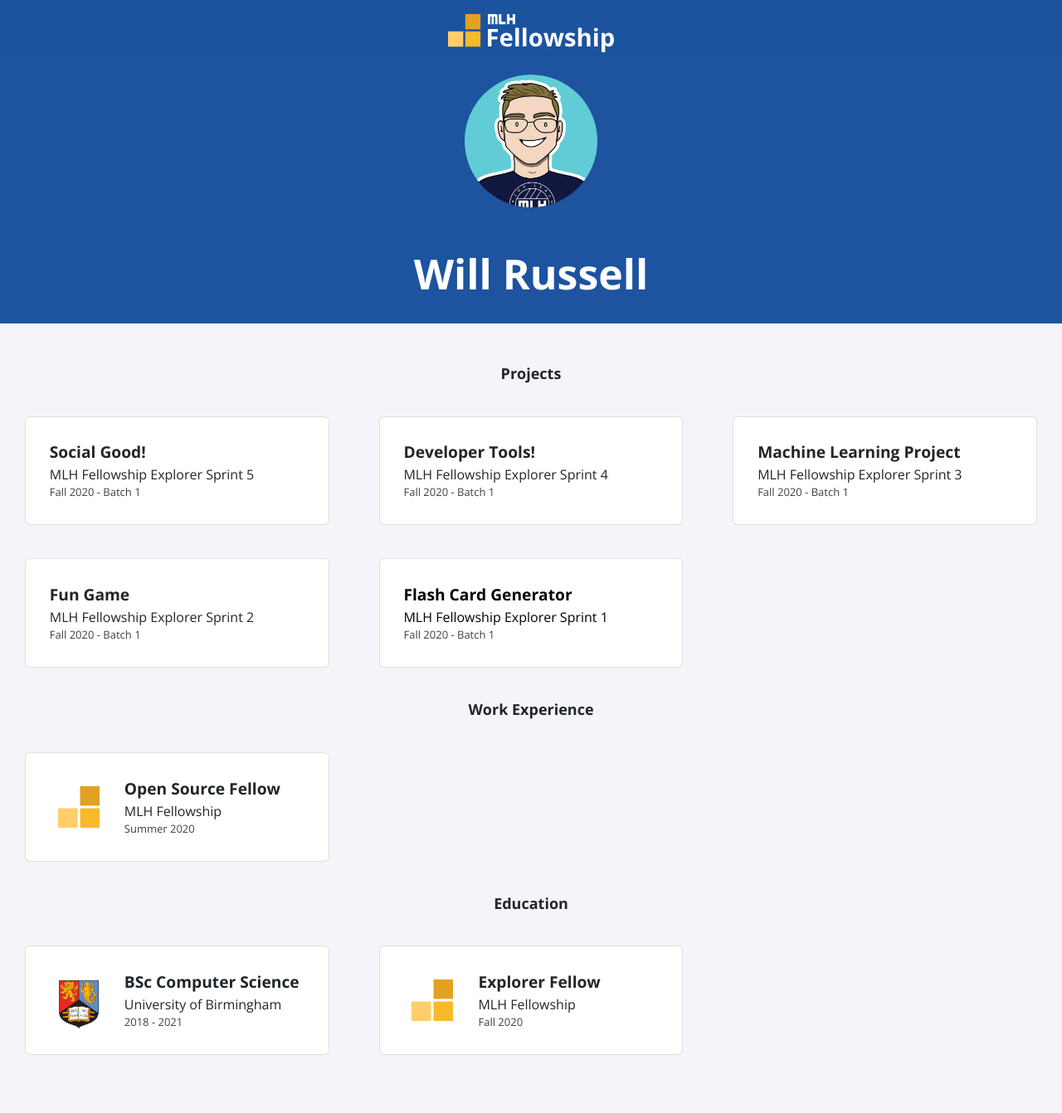
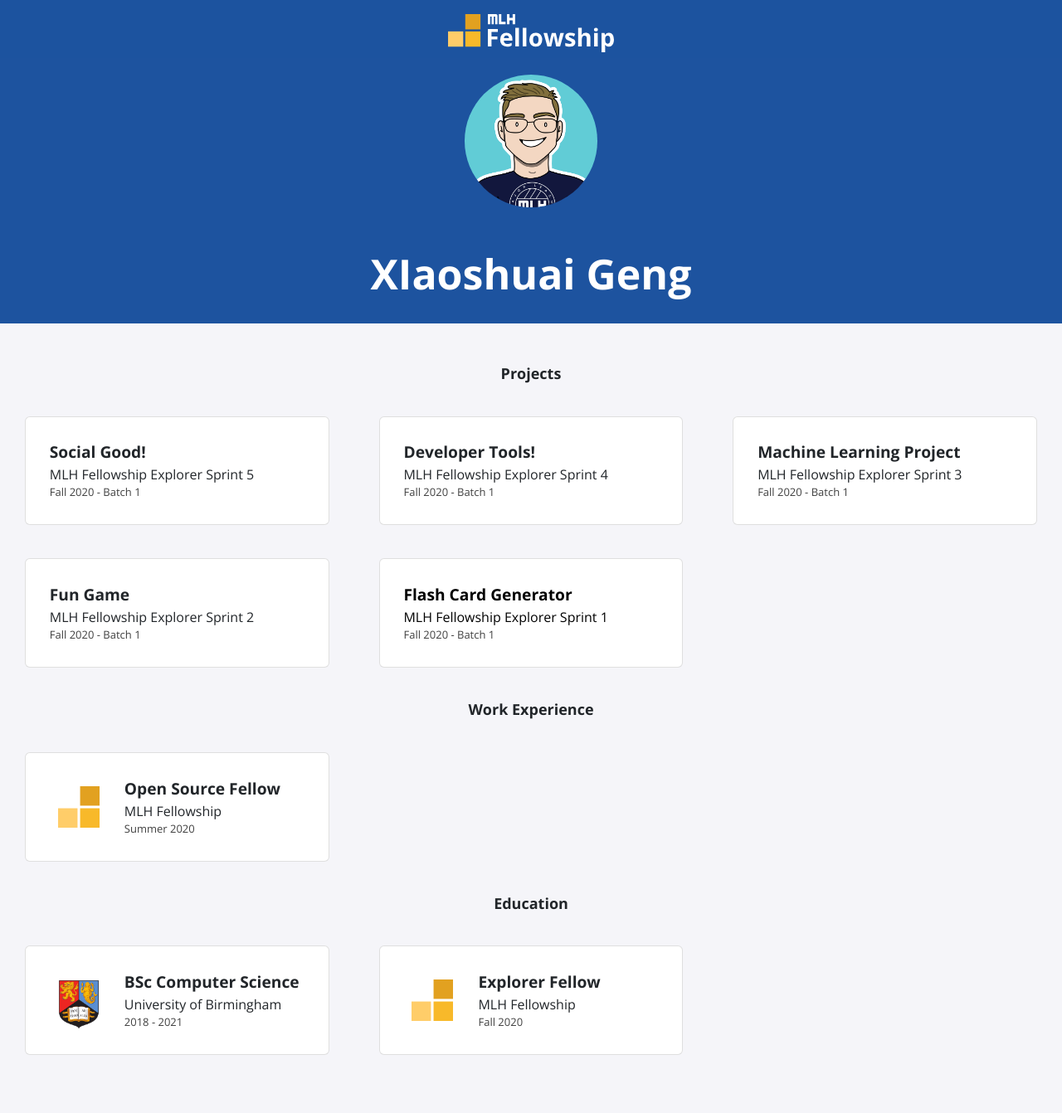
Before and after one commit to XiaoshuaiGeng/XiaoshuaiGeng.github.io, a Jekyll site: the page built from index.html, in a window 1280 px wide. Shown: the whole page at 83% size. Built offline with Jekyll 4.4.1, drawn with Linux system fonts in a browser that asks for light colours; nearby versions of some CDN libraries.

Commit message:
Update _config.yml

```diff
--- a/_config.yml
+++ b/_config.yml
@@ -1,13 +1,13 @@
-title: "Will Russell"
-email: fellowship@mlh.io
+title: "XIaoshuai Geng"
+email: xiaoshuaigeng@gmail.com
 description: >- # this means to ignore newlines until "baseurl:"
   Write an awesome description for your new site here. You can edit this
   line in _config.yml. It will appear in your document head meta (for
   Google search results) and in your feed.xml site description.
 baseurl: "/"
-url: "/portfolio-template"
-twitter_username: mlhacks
-github_username:  mlh-fellowship
+url: "/XiaoshuaiGeng.github.io"
+twitter_username:
+github_username:  XiaoshuaiGeng
 
 sass:
   sass_dir: _sass
```
